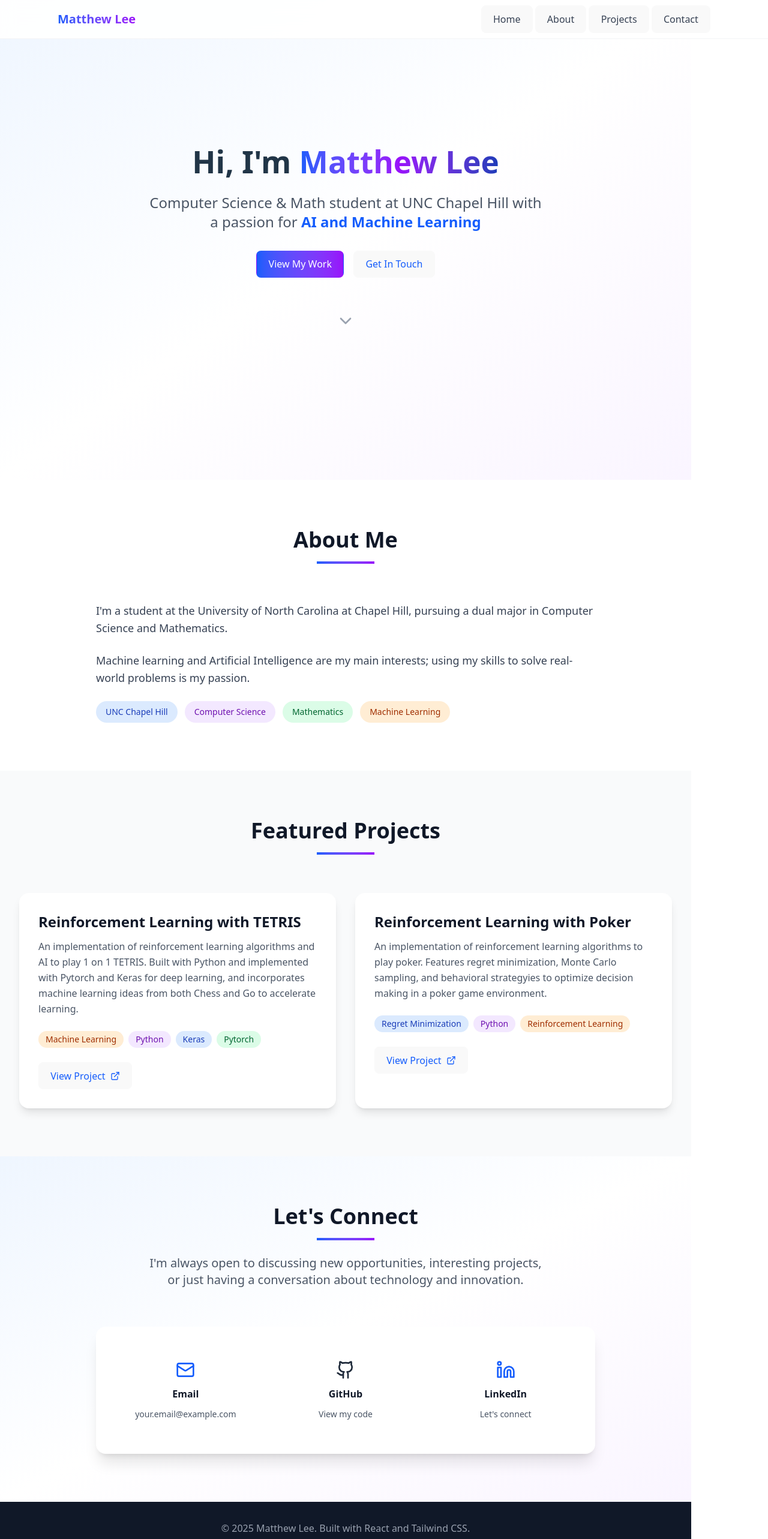
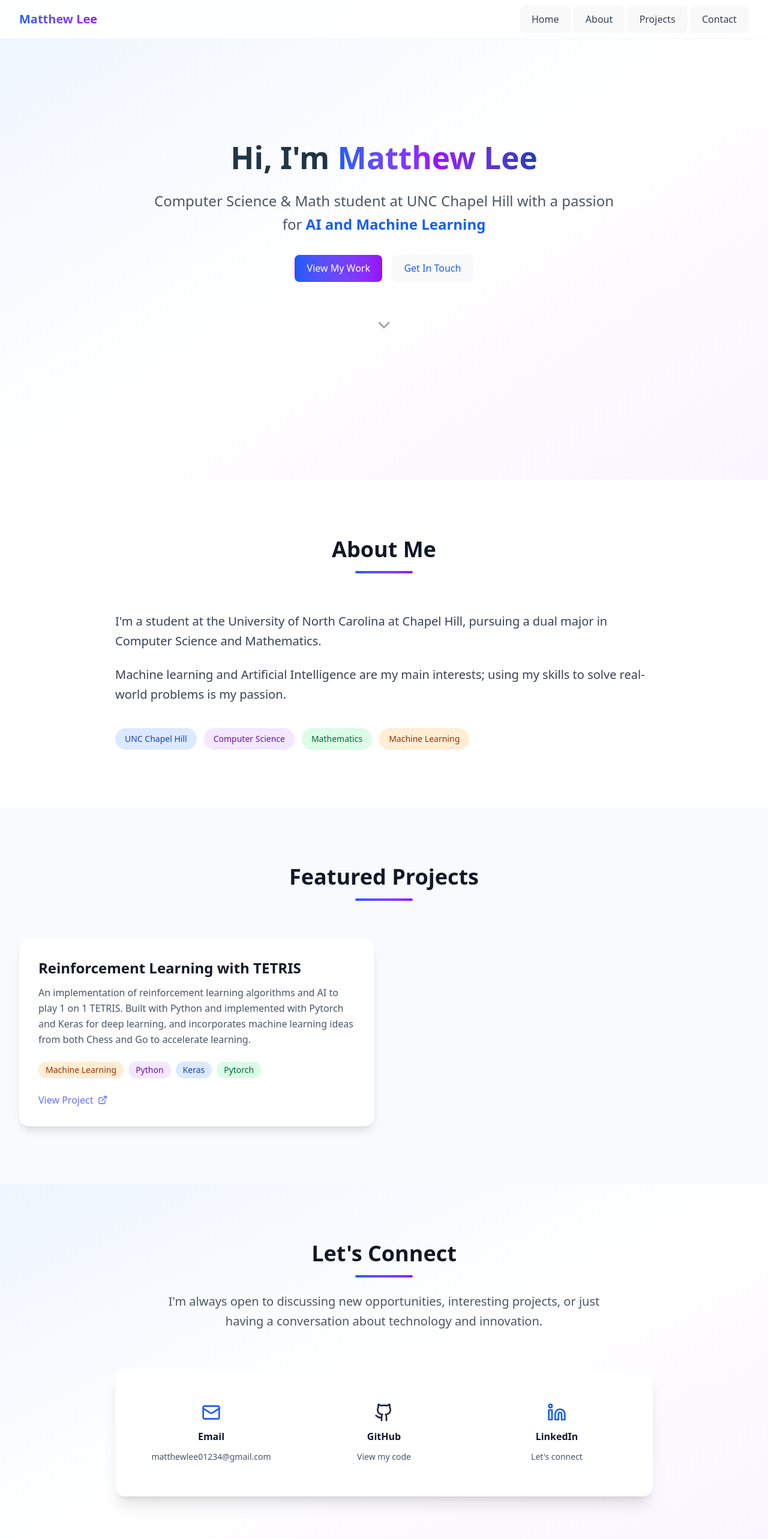
Before and after one commit to mat-lee/react-portfolio, a React (Vite) app: page / in a window 1280 px wide. Shown: the top 2566 px of the page at 60% size. Built offline with nearby package versions, Linux system fonts and the light colour scheme.

Commit message:
fixed margins + other

```diff
--- a/src/App.jsx
+++ b/src/App.jsx
@@ -7,7 +7,6 @@ function App() {
 
   useEffect(() => {
     const handleScroll = () => {
-      // const sections = ['home', 'about', 'projects', 'skills', 'contact'];
       const sections = ['home', 'about', 'projects', 'contact'];
       const scrollPosition = window.scrollY + 100;
 
@@ -39,19 +38,19 @@ function App() {
     <button
       onClick={() => scrollToSection(href.slice(1))}
       className={`${mobile ? 'block w-full text-left px-4 py-2' : 'px-4 py-2'}
-                 text-gray-700 hover:text-blue-600 transition-colors duration-300
-                 ${activeSection === href.slice(1) ? 'text-blue-600 font-semibold' : ''}
-                 ${mobile ? 'hover:bg-gray-50' : ''}`}
+                 text-gray-700 dark:text-gray-300 hover:text-blue-600 dark:hover:text-blue-400 transition-colors duration-300
+                 ${activeSection === href.slice(1) ? 'text-blue-600 dark:text-blue-400 font-semibold' : ''}
+                 ${mobile ? 'hover:bg-gray-50 dark:hover:bg-gray-700' : ''}`}
     >
       {children}
     </button>
   );
 
   return (
-    <div className="min-h-screen bg-white">
+    <div className="min-h-screen bg-white dark:bg-gray-900 transition-colors duration-300">
       {/* Navigation */}
-      <nav className="fixed top-0 w-full bg-white/90 backdrop-blur-md z-50 border-b border-gray-100">
-        <div className="max-w-6xl mx-auto px-4 sm:px-6 lg:px-8">
+      <nav className="fixed top-0 w-full bg-white/90 dark:bg-gray-900/90 backdrop-blur-md z-50 border-b border-gray-100 dark:border-gray-800">
+        <div className="mx-auto px-4 sm:px-6 lg:px-8">
           <div className="flex justify-between items-center h-16">
             <div className="text-xl font-bold bg-gradient-to-r from-blue-600 to-purple-600 bg-clip-text text-transparent">
               Matthew Lee
@@ -62,26 +61,24 @@ function App() {
               <NavLink href="#home">Home</NavLink>
               <NavLink href="#about">About</NavLink>
               <NavLink href="#projects">Projects</NavLink>
-              {/* <NavLink href="#skills">Skills</NavLink> */}
               <NavLink href="#contact">Contact</NavLink>
             </div>
 
             {/* Mobile menu button */}
             <button
               onClick={() => setIsMenuOpen(!isMenuOpen)}
-              className="md:hidden p-2 rounded-md hover:bg-gray-100 transition-colors"
+              className="md:hidden p-2 rounded-md hover:bg-gray-100 dark:hover:bg-gray-800 transition-colors"
             >
-              {isMenuOpen ? <X size={24} /> : <Menu size={24} />}
+              {isMenuOpen ? <X size={24} className="text-gray-700 dark:text-gray-300" /> : <Menu size={24} className="text-gray-700 dark:text-gray-300" />}
             </button>
           </div>
 
           {/* Mobile Navigation */}
           {isMenuOpen && (
-            <div className="md:hidden py-2 border-t border-gray-100">
+            <div className="md:hidden py-2 border-t border-gray-100 dark:border-gray-800">
               <NavLink href="#home" mobile>Home</NavLink>
               <NavLink href="#about" mobile>About</NavLink>
               <NavLink href="#projects" mobile>Projects</NavLink>
-              {/* <NavLink href="#skills" mobile>Skills</NavLink> */}
               <NavLink href="#contact" mobile>Contact</NavLink>
             </div>
           )}
@@ -89,213 +86,171 @@ function App() {
       </nav>
 
       {/* Hero Section */}
-      <section id="home" className="min-h-screen flex items-center justify-center bg-gradient-to-br from-blue-50 via-white to-purple-50">
-        <div className="max-w-4xl mx-auto px-4 sm:px-6 lg:px-8 text-center">
+      <section id="home" className="min-h-screen flex items-center justify-center bg-gradient-to-br from-blue-50 via-white to-purple-50 dark:from-gray-900 dark:via-gray-800 dark:to-gray-900">
+        <div className="mx-auto px-4 sm:px-6 lg:px-8 text-center">
           <div className="animate-fade-in">
-            <h1 className="text-5xl md:text-7xl font-bold mb-6">
+            <h1 className="text-4xl sm:text-5xl lg:text-6xl xl:text-7xl font-bold mb-6 leading-tight">
               Hi, I'm{' '}
               <span className="bg-gradient-to-r from-blue-600 via-purple-600 to-blue-800 bg-clip-text text-transparent">
                 Matthew Lee
               </span>
             </h1>
-            <p className="text-xl md:text-2xl text-gray-600 mb-8 max-w-2xl mx-auto">
+            <p className="text-lg sm:text-xl lg:text-2xl text-gray-600 dark:text-gray-300 mb-8 max-w-3xl mx-auto leading-relaxed">
               Computer Science & Math student at UNC Chapel Hill with a passion for
-              <span className="text-blue-600 font-semibold"> AI and Machine Learning</span>
+              <span className="text-blue-600 dark:text-blue-400 font-semibold"> AI and Machine Learning</span>
             </p>
-            <div className="flex flex-col sm:flex-row gap-4 justify-center">
+            <div className="flex flex-col sm:flex-row gap-4 justify-center max-w-md mx-auto">
               <button
                 onClick={() => scrollToSection('projects')}
-                className="px-8 py-3 bg-gradient-to-r from-blue-600 to-purple-600 text-white rounded-full font-semibold hover:shadow-lg transform hover:-translate-y-1 transition-all duration-300"
+                className="px-8 py-3 bg-gradient-to-r from-blue-600 to-purple-600 text-white rounded-full font-semibold hover:shadow-lg transform hover:-translate-y-1 transition-all duration-300 hover:scale-105"
               >
                 View My Work
               </button>
               <button
                 onClick={() => scrollToSection('contact')}
-                className="px-8 py-3 border-2 border-blue-600 text-blue-600 rounded-full font-semibold hover:bg-blue-600 hover:text-white transition-all duration-300"
+                className="px-8 py-3 border-2 border-blue-600 dark:border-blue-400 text-blue-600 dark:text-blue-400 rounded-full font-semibold hover:bg-blue-600 hover:text-white dark:hover:bg-blue-400 dark:hover:text-gray-900 transition-all duration-300"
               >
                 Get In Touch
               </button>
             </div>
           </div>
-          <div className="mt-16 animate-bounce">
-            <ChevronDown size={32} className="mx-auto text-gray-400" />
+          <div className="mt-12 lg:mt-16 animate-bounce">
+            <ChevronDown size={32} className="mx-auto text-gray-400 dark:text-gray-500" />
           </div>
         </div>
       </section>
 
       {/* About Section */}
-      <section id="about" className="py-20 bg-white">
-        <div className="max-w-4xl mx-auto px-4 sm:px-6 lg:px-8">
-          <div className="text-center mb-16">
-            <h2 className="text-4xl font-bold text-gray-900 mb-4">About Me</h2>
-            <div className="w-24 h-1 bg-gradient-to-r from-blue-600 to-purple-600 mx-auto"></div>
+      <section id="about" className="py-16 lg:py-24 bg-white dark:bg-gray-900">
+        <div className="mx-auto px-4 sm:px-6 lg:px-8">
+          <div className="text-center mb-12 lg:mb-16">
+            <h2 className="text-3xl lg:text-4xl font-bold text-gray-900 dark:text-white mb-4">About Me</h2>
+            <div className="w-24 h-1 bg-gradient-to-r from-blue-600 to-purple-600 mx-auto rounded-full"></div>
           </div>
-            <div className="space-y-6">
-              <p className="text-lg text-gray-700 leading-relaxed">
+          <div className="max-w-4xl mx-auto">
+            <div className="space-y-6 text-center lg:text-left">
+              <p className="text-lg lg:text-xl text-gray-700 dark:text-gray-300 leading-relaxed">
                 I'm a student at the University of North Carolina at Chapel Hill,
                 pursuing a dual major in Computer Science and Mathematics.
               </p>
-              <p className="text-lg text-gray-700 leading-relaxed">
+              <p className="text-lg lg:text-xl text-gray-700 dark:text-gray-300 leading-relaxed">
                 Machine learning and Artificial Intelligence are my main interests; using my skills to solve real-world problems is my passion.
               </p>
-              <div className="flex flex-wrap gap-3">
-                <span className="px-4 py-2 bg-blue-100 text-blue-800 rounded-full text-sm font-medium">UNC Chapel Hill</span>
-                <span className="px-4 py-2 bg-purple-100 text-purple-800 rounded-full text-sm font-medium">Computer Science</span>
-                <span className="px-4 py-2 bg-green-100 text-green-800 rounded-full text-sm font-medium">Mathematics</span>
-                <span className="px-4 py-2 bg-orange-100 text-orange-800 rounded-full text-sm font-medium">Machine Learning</span>
+              <div className="flex flex-wrap gap-3 justify-center lg:justify-start pt-4">
+                <span className="px-4 py-2 bg-blue-100 dark:bg-blue-900/30 text-blue-800 dark:text-blue-300 rounded-full text-sm font-medium">UNC Chapel Hill</span>
+                <span className="px-4 py-2 bg-purple-100 dark:bg-purple-900/30 text-purple-800 dark:text-purple-300 rounded-full text-sm font-medium">Computer Science</span>
+                <span className="px-4 py-2 bg-green-100 dark:bg-green-900/30 text-green-800 dark:text-green-300 rounded-full text-sm font-medium">Mathematics</span>
+                <span className="px-4 py-2 bg-orange-100 dark:bg-orange-900/30 text-orange-800 dark:text-orange-300 rounded-full text-sm font-medium">Machine Learning</span>
               </div>
             </div>
+          </div>
         </div>
       </section>
 
       {/* Projects Section */}
-      <section id="projects" className="py-20 bg-gray-50">
-        <div className="max-w-6xl mx-auto px-4 sm:px-6 lg:px-8">
-          <div className="text-center mb-16">
-            <h2 className="text-4xl font-bold text-gray-900 mb-4">Featured Projects</h2>
-            <div className="w-24 h-1 bg-gradient-to-r from-blue-600 to-purple-600 mx-auto"></div>
+      <section id="projects" className="py-16 lg:py-24 bg-gray-50 dark:bg-gray-800">
+        <div className="mx-auto px-4 sm:px-6 lg:px-8">
+          <div className="text-center mb-12 lg:mb-16">
+            <h2 className="text-3xl lg:text-4xl font-bold text-gray-900 dark:text-white mb-4">Featured Projects</h2>
+            <div className="w-24 h-1 bg-gradient-to-r from-blue-600 to-purple-600 mx-auto rounded-full"></div>
           </div>
 
-          <div className="grid md:grid-cols-2 gap-8">
-            <div className="bg-white rounded-2xl p-8 shadow-lg hover:shadow-xl transition-shadow duration-300 group">
+          <div className="grid lg:grid-cols-2 gap-8 mx-auto">
+            <div className="bg-white dark:bg-gray-900 rounded-2xl p-6 lg:p-8 shadow-lg hover:shadow-xl dark:shadow-2xl transition-all duration-300 group hover:-translate-y-1">
               <div className="mb-6">
-                <h3 className="text-2xl font-bold text-gray-900 mb-3 group-hover:text-blue-600 transition-colors">
+                <h3 className="text-xl lg:text-2xl font-bold text-gray-900 dark:text-white mb-3 group-hover:text-blue-600 dark:group-hover:text-blue-400 transition-colors">
                   Reinforcement Learning with TETRIS
                 </h3>
-                <p className="text-gray-600 leading-relaxed">
+                <p className="text-gray-600 dark:text-gray-300 leading-relaxed">
                   An implementation of reinforcement learning algorithms and AI to play 1 on 1 TETRIS.
                   Built with Python and implemented with Pytorch and Keras for deep learning, and
                   incorporates machine learning ideas from both Chess and Go to accelerate learning.
                 </p>
               </div>
               <div className="flex flex-wrap gap-2 mb-6">
-                <span className="px-3 py-1 bg-orange-100 text-orange-800 rounded-full text-sm">Machine Learning</span>
-                <span className="px-3 py-1 bg-purple-100 text-purple-800 rounded-full text-sm">Python</span>
-                <span className="px-3 py-1 bg-blue-100 text-blue-800 rounded-full text-sm">Keras</span>
-                <span className="px-3 py-1 bg-green-100 text-green-800 rounded-full text-sm">Pytorch</span>
+                <span className="px-3 py-1 bg-orange-100 dark:bg-orange-900/30 text-orange-800 dark:text-orange-300 rounded-full text-sm">Machine Learning</span>
+                <span className="px-3 py-1 bg-purple-100 dark:bg-purple-900/30 text-purple-800 dark:text-purple-300 rounded-full text-sm">Python</span>
+                <span className="px-3 py-1 bg-blue-100 dark:bg-blue-900/30 text-blue-800 dark:text-blue-300 rounded-full text-sm">Keras</span>
+                <span className="px-3 py-1 bg-green-100 dark:bg-green-900/30 text-green-800 dark:text-green-300 rounded-full text-sm">Pytorch</span>
               </div>
-              <button className="flex items-center space-x-2 text-blue-600 hover:text-blue-800 font-semibold transition-colors">
+              <a
+                href="https://github.com/mat-lee/tetris-reinforcement-learning"
+                target="_blank" rel="noopener noreferrer"
+                className="flex items-center space-x-2 text-blue-600 dark:text-blue-400 hover:text-blue-800 dark:hover:text-blue-300 font-semibold transition-colors"
+              >
                 <span>View Project</span>
                 <ExternalLink size={16} />
-              </button>
+              </a>
             </div>
 
-            <div className="bg-white rounded-2xl p-8 shadow-lg hover:shadow-xl transition-shadow duration-300 group">
+            {/* <div className="bg-white dark:bg-gray-900 rounded-2xl p-6 lg:p-8 shadow-lg hover:shadow-xl dark:shadow-2xl transition-all duration-300 group hover:-translate-y-1">
               <div className="mb-6">
-                <h3 className="text-2xl font-bold text-gray-900 mb-3 group-hover:text-blue-600 transition-colors">
+                <h3 className="text-xl lg:text-2xl font-bold text-gray-900 dark:text-white mb-3 group-hover:text-blue-600 dark:group-hover:text-blue-400 transition-colors">
                   Reinforcement Learning with Poker
                 </h3>
-                <p className="text-gray-600 leading-relaxed">
+                <p className="text-gray-600 dark:text-gray-300 leading-relaxed">
                   An implementation of reinforcement learning algorithms to play poker. Features
-                  regret minimization, Monte Carlo sampling, and behavioral strategyies to
+                  regret minimization, Monte Carlo sampling, and behavioral strategies to
                   optimize decision making in a poker game environment.
                 </p>
               </div>
               <div className="flex flex-wrap gap-2 mb-6">
-                <span className="px-3 py-1 bg-blue-100 text-blue-800 rounded-full text-sm">Regret Minimization</span>
-                <span className="px-3 py-1 bg-purple-100 text-purple-800 rounded-full text-sm">Python</span>
-                <span className="px-3 py-1 bg-orange-100 text-orange-800 rounded-full text-sm">Reinforcement Learning</span>
+                <span className="px-3 py-1 bg-blue-100 dark:bg-blue-900/30 text-blue-800 dark:text-blue-300 rounded-full text-sm">Regret Minimization</span>
+                <span className="px-3 py-1 bg-purple-100 dark:bg-purple-900/30 text-purple-800 dark:text-purple-300 rounded-full text-sm">Python</span>
+                <span className="px-3 py-1 bg-orange-100 dark:bg-orange-900/30 text-orange-800 dark:text-orange-300 rounded-full text-sm">Reinforcement Learning</span>
               </div>
-              <button className="flex items-center space-x-2 text-blue-600 hover:text-blue-800 font-semibold transition-colors">
+              <button className="flex items-center space-x-2 text-blue-600 dark:text-blue-400 hover:text-blue-800 dark:hover:text-blue-300 font-semibold transition-colors">
                 <span>View Project</span>
                 <ExternalLink size={16} />
               </button>
-            </div>
+            </div> */}
           </div>
         </div>
       </section>
 
-      {/* Skills Section */}
-      {/* <section id="skills" className="py-20 bg-white">
-        <div className="max-w-6xl mx-auto px-4 sm:px-6 lg:px-8">
-          <div className="text-center mb-16">
-            <h2 className="text-4xl font-bold text-gray-900 mb-4">Technical Skills</h2>
-            <div className="w-24 h-1 bg-gradient-to-r from-blue-600 to-purple-600 mx-auto"></div>
-          </div>
-
-          <div className="grid md:grid-cols-3 gap-8">
-            <div className="text-center">
-              <div className="bg-gradient-to-br from-blue-50 to-blue-100 p-6 rounded-2xl mb-4">
-                <Code className="mx-auto text-blue-600 mb-4" size={48} />
-                <h3 className="text-xl font-bold text-gray-900 mb-4">Frontend Development</h3>
-                <div className="space-y-2">
-                  <div className="px-4 py-2 bg-white rounded-lg text-sm font-medium">JavaScript/TypeScript</div>
-                  <div className="px-4 py-2 bg-white rounded-lg text-sm font-medium">React/Next.js</div>
-                  <div className="px-4 py-2 bg-white rounded-lg text-sm font-medium">Tailwind CSS</div>
-                </div>
-              </div>
-            </div>
-
-            <div className="text-center">
-              <div className="bg-gradient-to-br from-green-50 to-green-100 p-6 rounded-2xl mb-4">
-                <Database className="mx-auto text-green-600 mb-4" size={48} />
-                <h3 className="text-xl font-bold text-gray-900 mb-4">Backend & Data</h3>
-                <div className="space-y-2">
-                  <div className="px-4 py-2 bg-white rounded-lg text-sm font-medium">Python</div>
-                  <div className="px-4 py-2 bg-white rounded-lg text-sm font-medium">AWS Services</div>
-                  <div className="px-4 py-2 bg-white rounded-lg text-sm font-medium">Git & GitHub</div>
-                </div>
-              </div>
-            </div>
-
-            <div className="text-center">
-              <div className="bg-gradient-to-br from-purple-50 to-purple-100 p-6 rounded-2xl mb-4">
-                <Cpu className="mx-auto text-purple-600 mb-4" size={48} />
-                <h3 className="text-xl font-bold text-gray-900 mb-4">AI & Machine Learning</h3>
-                <div className="space-y-2">
-                  <div className="px-4 py-2 bg-white rounded-lg text-sm font-medium">TensorFlow/PyTorch</div>
-                  <div className="px-4 py-2 bg-white rounded-lg text-sm font-medium">Data Analysis</div>
-                  <div className="px-4 py-2 bg-white rounded-lg text-sm font-medium">Statistical Modeling</div>
-                </div>
-              </div>
-            </div>
-          </div>
-        </div>
-      </section> */}
-
       {/* Contact Section */}
-      <section id="contact" className="py-20 bg-gradient-to-br from-blue-50 via-white to-purple-50">
-        <div className="max-w-4xl mx-auto px-4 sm:px-6 lg:px-8 text-center">
-          <div className="mb-16">
-            <h2 className="text-4xl font-bold text-gray-900 mb-4">Let's Connect</h2>
-            <div className="w-24 h-1 bg-gradient-to-r from-blue-600 to-purple-600 mx-auto mb-6"></div>
-            <p className="text-xl text-gray-600 max-w-2xl mx-auto">
+      <section id="contact" className="py-16 lg:py-24 bg-gradient-to-br from-blue-50 via-white to-purple-50 dark:from-gray-900 dark:via-gray-800 dark:to-gray-900">
+        <div className="mx-auto px-4 sm:px-6 lg:px-8 text-center">
+          <div className="mb-12 lg:mb-16">
+            <h2 className="text-3xl lg:text-4xl font-bold text-gray-900 dark:text-white mb-4">Let's Connect</h2>
+            <div className="w-24 h-1 bg-gradient-to-r from-blue-600 to-purple-600 mx-auto mb-6 rounded-full"></div>
+            <p className="text-lg lg:text-xl text-gray-600 dark:text-gray-300 max-w-3xl mx-auto leading-relaxed">
               I'm always open to discussing new opportunities, interesting projects,
               or just having a conversation about technology and innovation.
             </p>
           </div>
 
-          <div className="bg-white rounded-2xl p-8 shadow-xl">
-            <div className="grid md:grid-cols-3 gap-8">
+          <div className="bg-white dark:bg-gray-900 rounded-2xl p-6 lg:p-8 shadow-xl dark:shadow-2xl max-w-4xl mx-auto">
+            <div className="grid md:grid-cols-3 gap-6 lg:gap-8">
               <a
-                href="mailto:your.email@example.com"
-                className="flex flex-col items-center space-y-3 p-6 rounded-xl hover:bg-blue-50 transition-colors group"
+                href="mailto:matthewlee01234@gmail.com"
+                className="flex flex-col items-center space-y-3 p-6 rounded-xl hover:bg-blue-50 dark:hover:bg-gray-800 transition-colors group"
               >
-                <Mail className="text-blue-600 group-hover:scale-110 transition-transform" size={32} />
-                <span className="font-semibold text-gray-900">Email</span>
-                <span className="text-gray-600 text-sm">your.email@example.com</span>
+                <Mail className="text-blue-600 dark:text-blue-400 group-hover:scale-110 transition-transform" size={32} />
+                <span className="font-semibold text-gray-900 dark:text-white">Email</span>
+                <span className="text-gray-600 dark:text-gray-400 text-sm">matthewlee01234@gmail.com</span>
               </a>
 
               <a
-                href="https://github.com/your-username"
+                href="https://github.com/mat-lee"
                 target="_blank"
                 rel="noopener noreferrer"
-                className="flex flex-col items-center space-y-3 p-6 rounded-xl hover:bg-gray-50 transition-colors group"
+                className="flex flex-col items-center space-y-3 p-6 rounded-xl hover:bg-gray-50 dark:hover:bg-gray-800 transition-colors group"
               >
-                <Github className="text-gray-800 group-hover:scale-110 transition-transform" size={32} />
-                <span className="font-semibold text-gray-900">GitHub</span>
-                <span className="text-gray-600 text-sm">View my code</span>
+                <Github className="text-gray-800 dark:text-gray-300 group-hover:scale-110 transition-transform" size={32} />
+                <span className="font-semibold text-gray-900 dark:text-white">GitHub</span>
+                <span className="text-gray-600 dark:text-gray-400 text-sm">View my code</span>
               </a>
 
               <a
-                href="https://linkedin.com/in/your-username"
+                href="https://www.linkedin.com/in/matthew-lee-155896333/"
                 target="_blank"
                 rel="noopener noreferrer"
-                className="flex flex-col items-center space-y-3 p-6 rounded-xl hover:bg-blue-50 transition-colors group"
+                className="flex flex-col items-center space-y-3 p-6 rounded-xl hover:bg-blue-50 dark:hover:bg-gray-800 transition-colors group"
               >
-                <Linkedin className="text-blue-600 group-hover:scale-110 transition-transform" size={32} />
-                <span className="font-semibold text-gray-900">LinkedIn</span>
-                <span className="text-gray-600 text-sm">Let's connect</span>
+                <Linkedin className="text-blue-600 dark:text-blue-400 group-hover:scale-110 transition-transform" size={32} />
+                <span className="font-semibold text-gray-900 dark:text-white">LinkedIn</span>
+                <span className="text-gray-600 dark:text-gray-400 text-sm">Let's connect</span>
               </a>
             </div>
           </div>
@@ -303,9 +258,9 @@ function App() {
       </section>
 
       {/* Footer */}
-      <footer className="bg-gray-900 text-white py-8">
-        <div className="max-w-6xl mx-auto px-4 sm:px-6 lg:px-8 text-center">
-          <p className="text-gray-400">
+      <footer className="bg-gray-900 dark:bg-black text-white py-8">
+        <div className="mx-auto px-4 sm:px-6 lg:px-8 text-center">
+          <p className="text-gray-400 dark:text-gray-500">
             © 2025 Matthew Lee. Built with React and Tailwind CSS.
           </p>
         </div>
```
